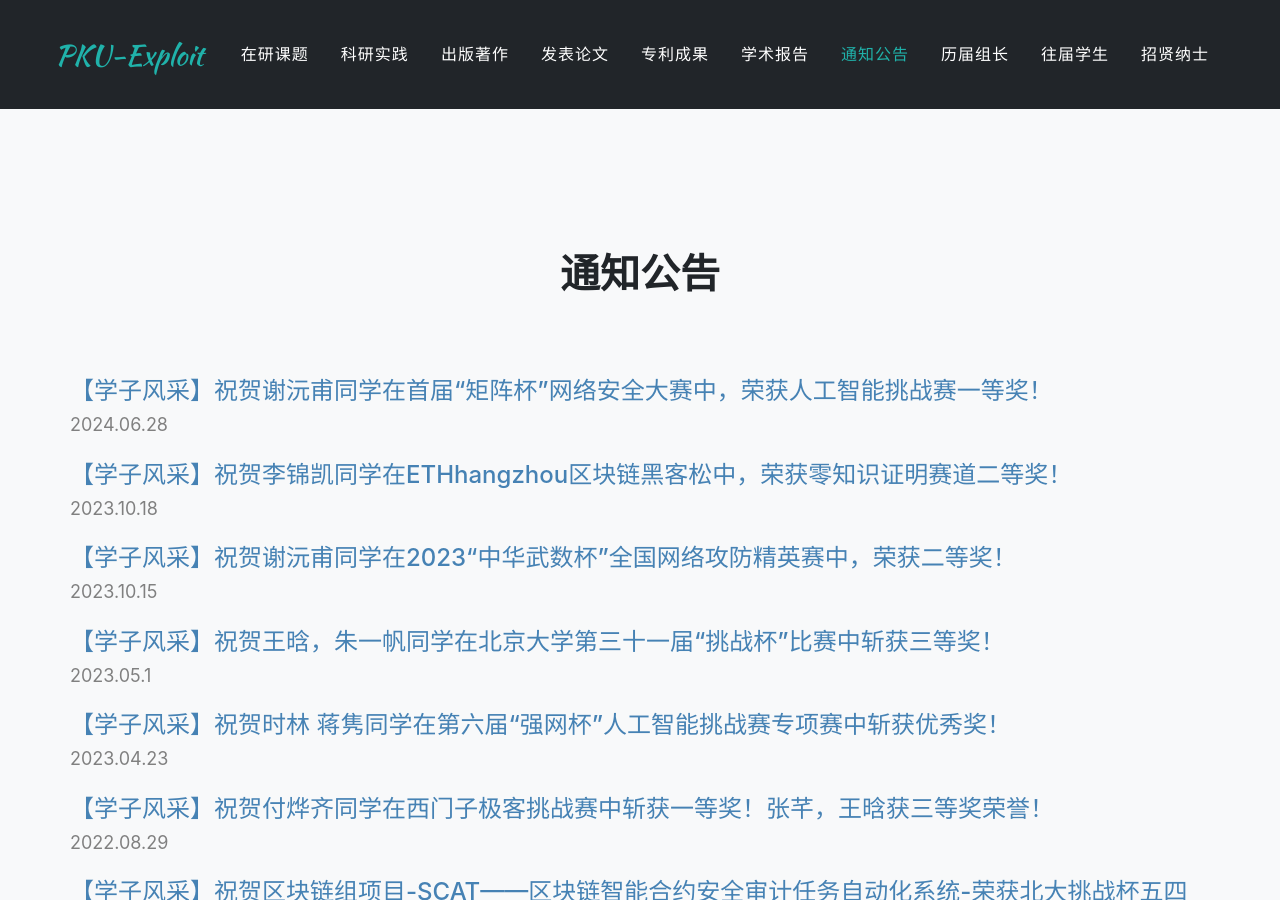
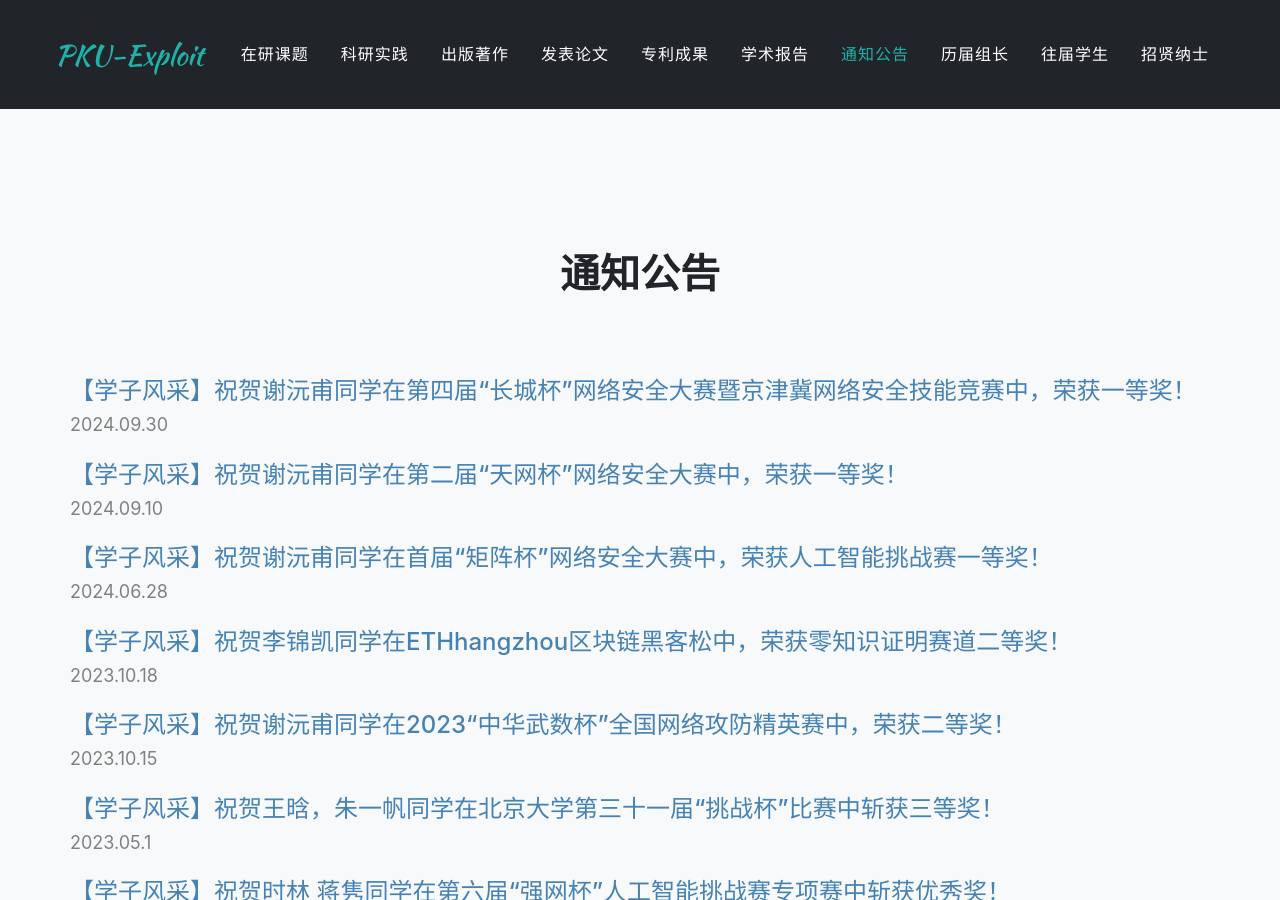
Before and after one commit to xxycfhb/xxycfhb.github.io, a Jekyll site: the page built from pages/notice.html, in a window 1280 px wide and 900 px high. Built offline with Jekyll 4.4.1, drawn with Linux system fonts in a browser that asks for light colours; some web fonts are replaced.

Commit message:
更新学子风采

```diff
--- /dev/null
+++ b/_posts/notice/2024-9-10-notice-Tianwangbei.md
@@ -0,0 +1,17 @@
+---
+layout: post
+title: 通知公告
+subtitle: '【学子风采】祝贺谢沅甫同学在第二届“天网杯”网络安全大赛中，荣获一等奖！'
+date: 2024.9.10
+permalink: /:categories/:year/:month/:day/:title
+categories:
+  - notice
+---
+
+在由天津市人民政府主办，国家计算机病毒应急处理中心、公安部第一研究所、天津市公安局、天津市委网信办等共同承办的第二届“天网杯”网络安全大赛中，北京大学软件安全研究小组的谢沅甫参加了此次比赛，获得一等奖荣誉。
+<div align=center>
+<img src="https://i.postimg.cc/25GWzzzv/20241011114238.jpg" width="300px" height="400px"/>
+</div>
+<br/>
+
+期待更多对安全研究小组有兴趣的小伙伴们加入我们实验室~
--- /dev/null
+++ b/_posts/notice/2024-9-30-notice-Changchengbei.md
@@ -0,0 +1,17 @@
+---
+layout: post
+title: 通知公告
+subtitle: '【学子风采】祝贺谢沅甫同学在第四届“长城杯”网络安全大赛暨京津冀网络安全技能竞赛中，荣获一等奖！'
+date: 2024.9.30
+permalink: /:categories/:year/:month/:day/:title
+categories:
+  - notice
+---
+
+在由由京津冀三地网信、教育部门联合举办的第四届“长城杯”网络安全大赛暨京津冀网络安全技能竞赛中，北京大学软件安全研究小组的谢沅甫参加了此次比赛，获得一等奖荣誉。
+<div align=center>
+<img src="https://i.postimg.cc/GtGvY60x/20241011114832.png" width="800px" height="500px"/>
+</div>
+<br/>
+
+期待更多对安全研究小组有兴趣的小伙伴们加入我们实验室~
```
Also changed, not shown: _posts/notice/2024-6-28-notice-Juzhenbei.md (+2 -2 lines).
